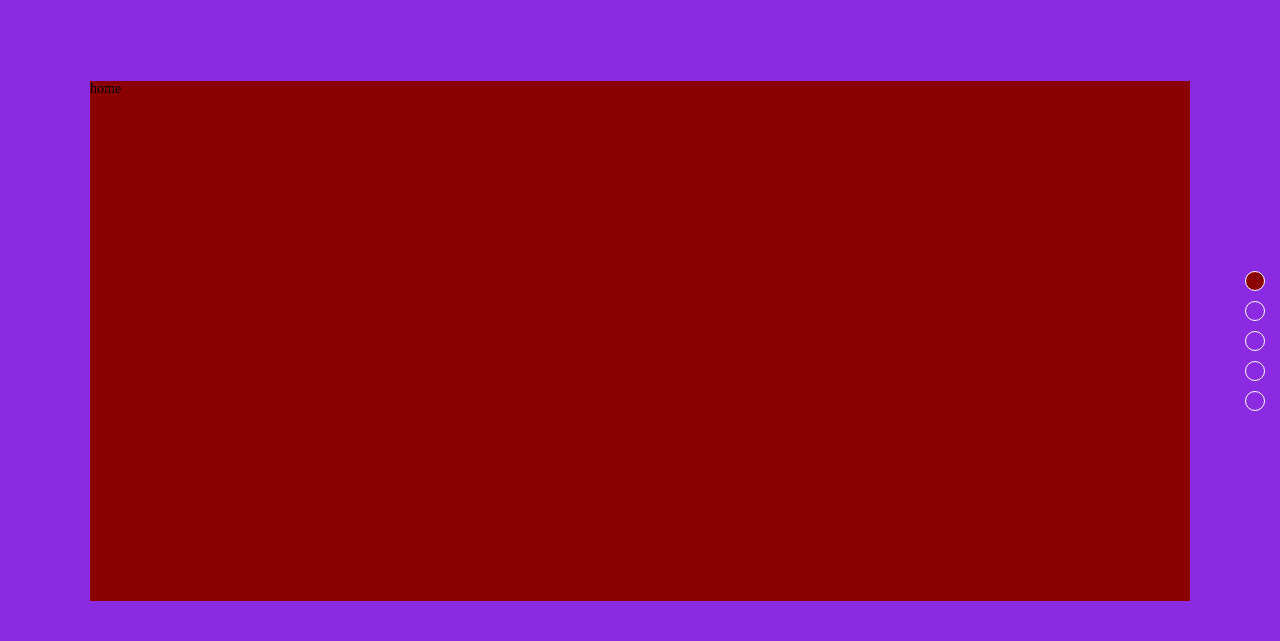
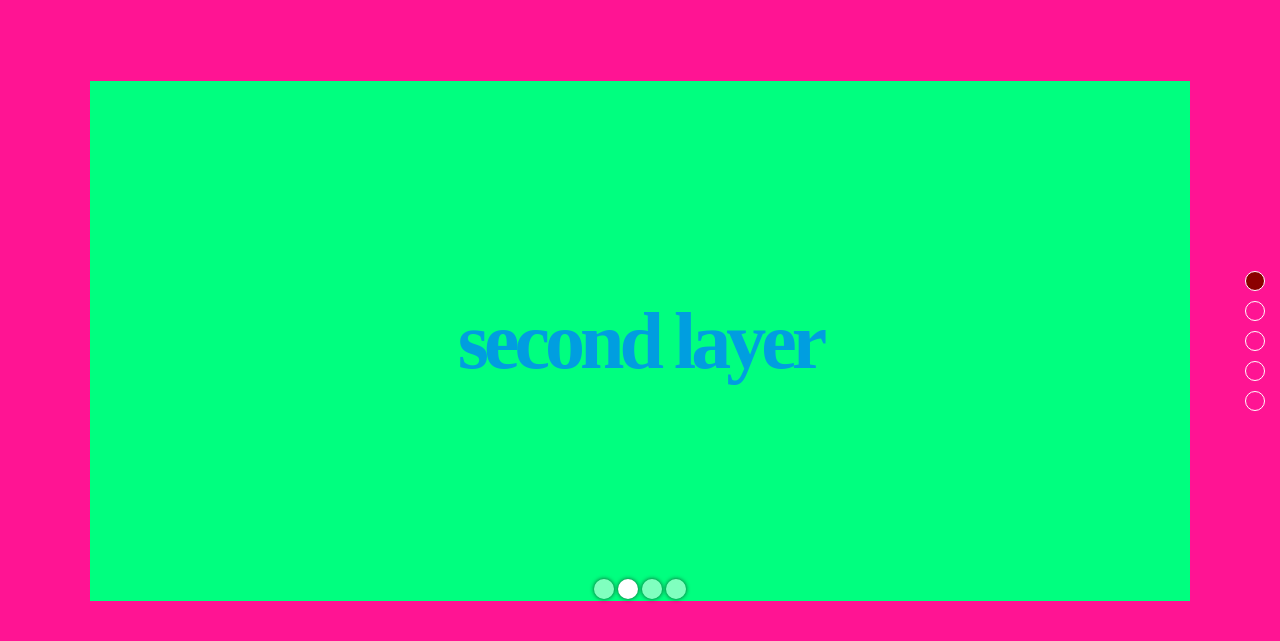
Before and after one commit to hongcareer/pc-, a website built with webpack: page src/index.html in a window 1280 px wide. Shown: the part 99-740 px from the top of the page. Built offline with nearby package versions, Linux system fonts and the light colour scheme.

Commit message:
第一屏播放

```diff
--- a/src/index.html
+++ b/src/index.html
@@ -53,14 +53,27 @@
       </ul>
       <div class="arrow"></div>
       <div class = "music"></div>
-      <audio src="./images/audio.mp3" class="audio">
-      </audio>
+      <!--<audio src="./images/audio.mp3" class="audio">-->
+      <!--</audio>-->
     </div>
   </header>
   <div id="content">
     <ul class="list">
       <li>
-        <section>home</section>
+        <section class="home">
+          <ul class="home-slide">
+            <li class="public show">first layer</li>
+            <li class="public">second layer</li>
+            <li class="public">third layer</li>
+            <li class="public">fourth layer</li>
+          </ul>
+          <ul class="home-nav" >
+            <li class="active"></li>
+            <li></li>
+            <li></li>
+            <li></li>
+          </ul>
+        </section>
       </li>
       <li>
         <section>course</section>
--- /dev/null
+++ b/src/js/firstView.js
@@ -0,0 +1,51 @@
+export default function(){
+  const point = document.querySelectorAll('.home-nav li');
+  const slide = document.querySelectorAll('.home-slide li');
+  const home = document.querySelector('.home');
+  let lastIndex = 0;
+  let nowIndex = 0;
+  let timer ='';
+  let lastTime = 0;
+  for (let i = 0; i < point.length; i++) {
+    point[i].onclick = function(){
+      //函数节流
+      let nowTime = Date.now();
+      if(nowTime-lastTime <= 2100) return;
+      nowIndex = i;
+      if(lastIndex === nowIndex) return;
+      clearInterval(timer);
+      if(nowIndex>lastIndex){
+        slide[nowIndex].className = 'public rightShow';
+        slide[lastIndex].className = 'public leftHide';
+      }else{
+        slide[nowIndex].className = 'public leftShow';
+        slide[lastIndex].className = 'public rightHide';
+      };
+      point[nowIndex].className = 'active';
+      point[lastIndex].className = '';
+      lastIndex = nowIndex;
+      lastTime = nowTime;
+    }
+  };
+
+  function autoPlay(){
+    timer = setInterval(()=>{
+      nowIndex++;
+      if(nowIndex === 4){
+        nowIndex = 0;
+      }
+      slide[nowIndex].className = 'public rightShow';
+      slide[lastIndex].className = 'public leftHide';
+      point[nowIndex].className = 'active';
+      point[lastIndex].className = '';
+      lastIndex = nowIndex;
+    },3000)
+  }
+  autoPlay();
+  home.onmouseenter = function(){
+    clearInterval(timer);
+  };
+  home.onmouseleave = autoPlay;
+
+
+};
--- a/src/js/index.js
+++ b/src/js/index.js
@@ -1,5 +1,7 @@
 import '../less/index.less';
 import main from './handel';
 import audio from './musicOn';
+import first from './firstView'
 main();
+first();
 audio();
--- a/src/less/index.less
+++ b/src/less/index.less
@@ -1,4 +1,8 @@
 @import "reset";
+.public{
+  color:#009ee0; font-size:80px; line-height:0.8;
+  font-weight:bold; letter-spacing:-5px;
+}
 #wrap{
   height: 100%;
   position: relative;
@@ -84,7 +88,7 @@
       li{
         position: relative;
         height: 20%;
-        background-color: blueviolet;
+        //background-color: blueviolet;
         section{
           position: absolute;
           top: 50%;
@@ -93,7 +97,72 @@
           width: 1100px;
           transform: translate(-50%,-50%);
           background-color: darkred;
-
+          .home-slide{
+            position: relative;
+            height: 100%;
+            width: 100%;
+            transform-style: preserve-3d;
+            perspective: 1000px;
+            li{
+              position: absolute;
+              top: 0;
+              left: 0;
+              height: 100%;
+              width: 100%;
+              text-align: center;
+              line-height: 520px;
+              visibility: hidden;
+              &.show{
+                visibility: visible;
+              }
+              &.leftHide{
+                visibility: hidden;
+                animation: leftHide 2s linear;
+              }
+              &.rightHide{
+                visibility: hidden;
+                animation: rightHide 2s linear;
+              }
+              &.leftShow{
+                visibility: visible;
+                animation: leftShow 2s linear;
+              }
+              &.rightShow{
+                visibility: visible;
+                animation: rightShow 2s linear;
+              }
+              &:nth-child(1){
+                background-color: purple;
+              }
+              &:nth-child(2){
+                background-color: springgreen;
+              }
+              &:nth-child(3){
+                background-color: teal;
+              }
+              &:nth-child(4){
+                background-color: tomato;
+              }
+            }
+          }
+          .home-nav{
+            position: absolute;
+            left: 50%;
+            bottom: 0;
+            transform: translateX(-50%);
+            li{
+              float: left;
+              height:20px;
+              width: 20px;
+              background-color: rgba(255,255,255,0.5);
+              margin: 2px;
+              box-shadow:0 0 4px rgba(25,25,25,0.8);
+              border-radius: 50%;
+              &.active{
+                background-color: white;
+              }
+            }
+          }
         }
       }
     }
@@ -118,3 +187,23 @@
     }
   }
 }
+@keyframes leftShow {
+  0%{visibility: hidden;transform: translateZ(-200px)}
+  50%{transform: translateX(-40%) rotateY(30deg) scale(.8);}
+  100%{visibility: visible;transform: translateZ(0)}
+}
+@keyframes rightHide {
+  0%{visibility: visible;transform: translateZ(0)}
+  50%{transform: translateX(40%) rotateY(-30deg) scale(.8);}
+  100%{visibility: hidden;transform: translateZ(-200px)}
+}
+@keyframes rightShow {
+  0%{visibility: hidden;transform: translateZ(-200px)}
+  50%{transform: translateX(40%) rotateY(-30deg) scale(.8);}
+  100%{visibility: visible;transform: translateZ(0)}
+}
+@keyframes leftHide {
+  0%{visibility: visible;transform: translateZ(0)}
+  50%{transform: translateX(-40%) rotateY(30deg) scale(.8);}
+  100%{visibility: hidden;transform: translateZ(-200px)}
+}
```
